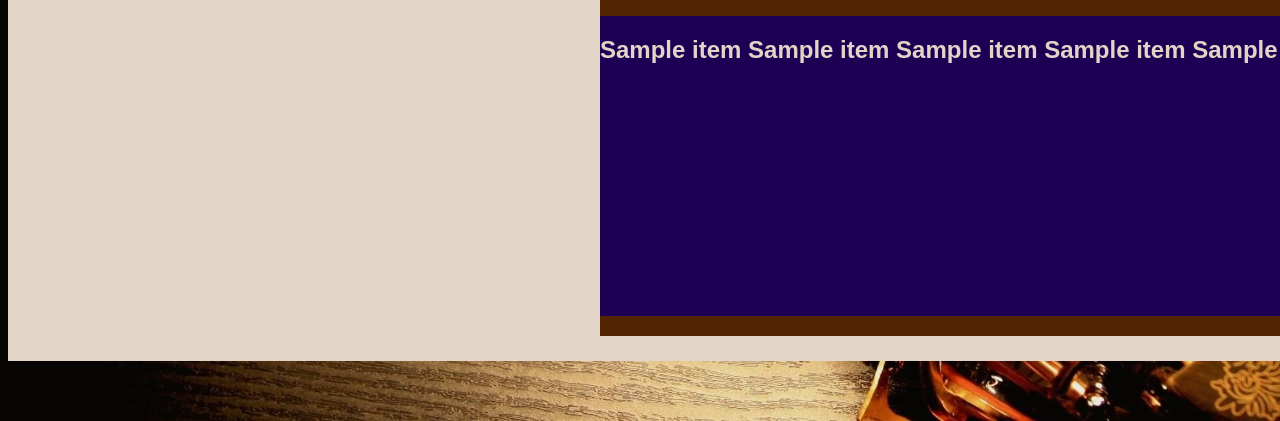
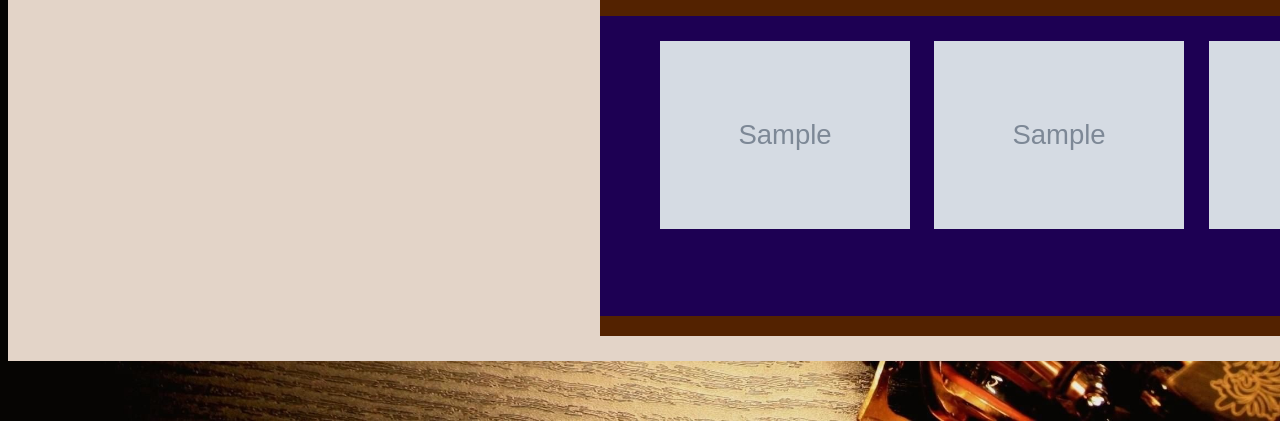
Before and after one commit to Jacob-Mullen/12dtp, a Python web app: template testsog/templates/stand.html in a window 1280 px wide. Shown: the part 584-1005 px from the top of the page. Run offline with Jinja, Linux system fonts and the light colour scheme; the template is opened without the code that fills it: most values are stand-ins (such as "Sample title", 1, 10 or a date in 2020); grey boxes marked "Sample" are stand-in pictures.

Commit message:
stnad page is sorted

```diff
--- a/testsog/static/css/style.css
+++ b/testsog/static/css/style.css
@@ -87,4 +87,29 @@ body{
 .navbar{
 margin-top: 25px;
 }
+
+.score{
+    width: 550px;
+    margin-top: 55px;
+    margin-left: 20px;
+    }
+
+.img1{
+    width: 250px;
+    margin-top: 25px;
+    margin-left: 60px;
+    }
+
+.img2{
+    width: 250px;
+    margin-top: 25px;
+    margin-left: 20px;
+    }
+
+
+.img3{
+    width: 250px;
+    margin-top: 25px;
+    margin-left: 20px;
+    }
 /* FOOTER */
--- a/testsog/templates/stand.html
+++ b/testsog/templates/stand.html
@@ -16,12 +16,14 @@
         </h2>
       </div>
       <div class="rec">
-        <h2>
-         {{item[1]}} {{item[2]}} {{item[3]}} {{item[4]}} {{item[5]}} {{item[6]}}
-        </h2>
+
+          <a href="{{link[1]}}"><img class="img1" src="{{image[1]}}"></a>
+          <a href="{{link[2]}}"><img class="img2" src="{{image[2]}}"></a>
+          <a href="{{link[3]}}"><img class="img3" src="{{image[3]}}"></a>
+
       </div>
     </div>
-
+<img class="score" src="{{item[5]}}">
 
 
 </div>
```
Also changed, not shown: testsog/routes.py (+7 -1 lines), testsog/song.db, testsog/static/image/cherokee.jpg (added), testsog/static/image/cherokee1.jpg (added), testsog/static/image/cherokee2.jpg (added), testsog/static/image/cherokee3.jpg (added), testsog/static/image/jones.jpg (added).
